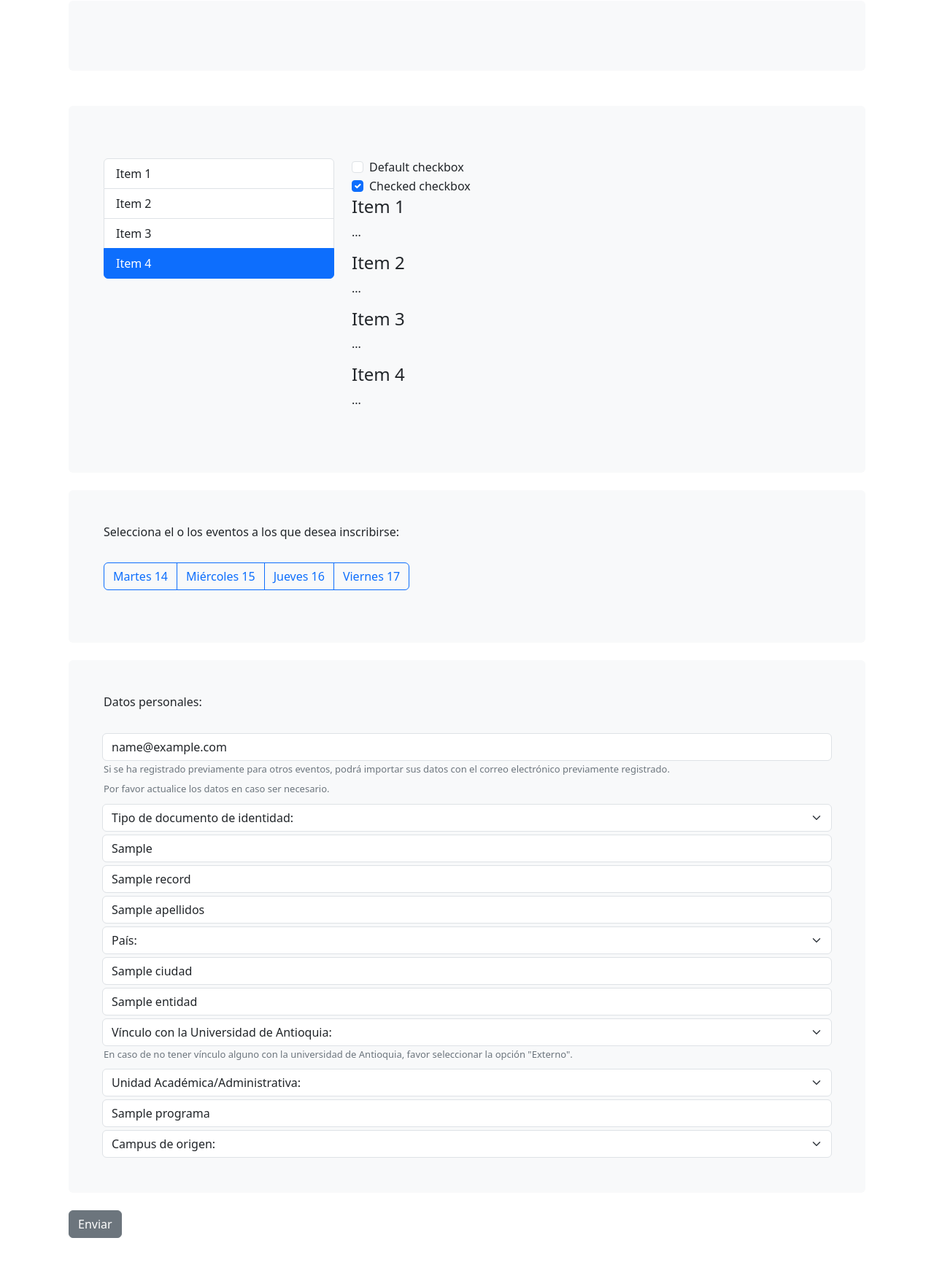
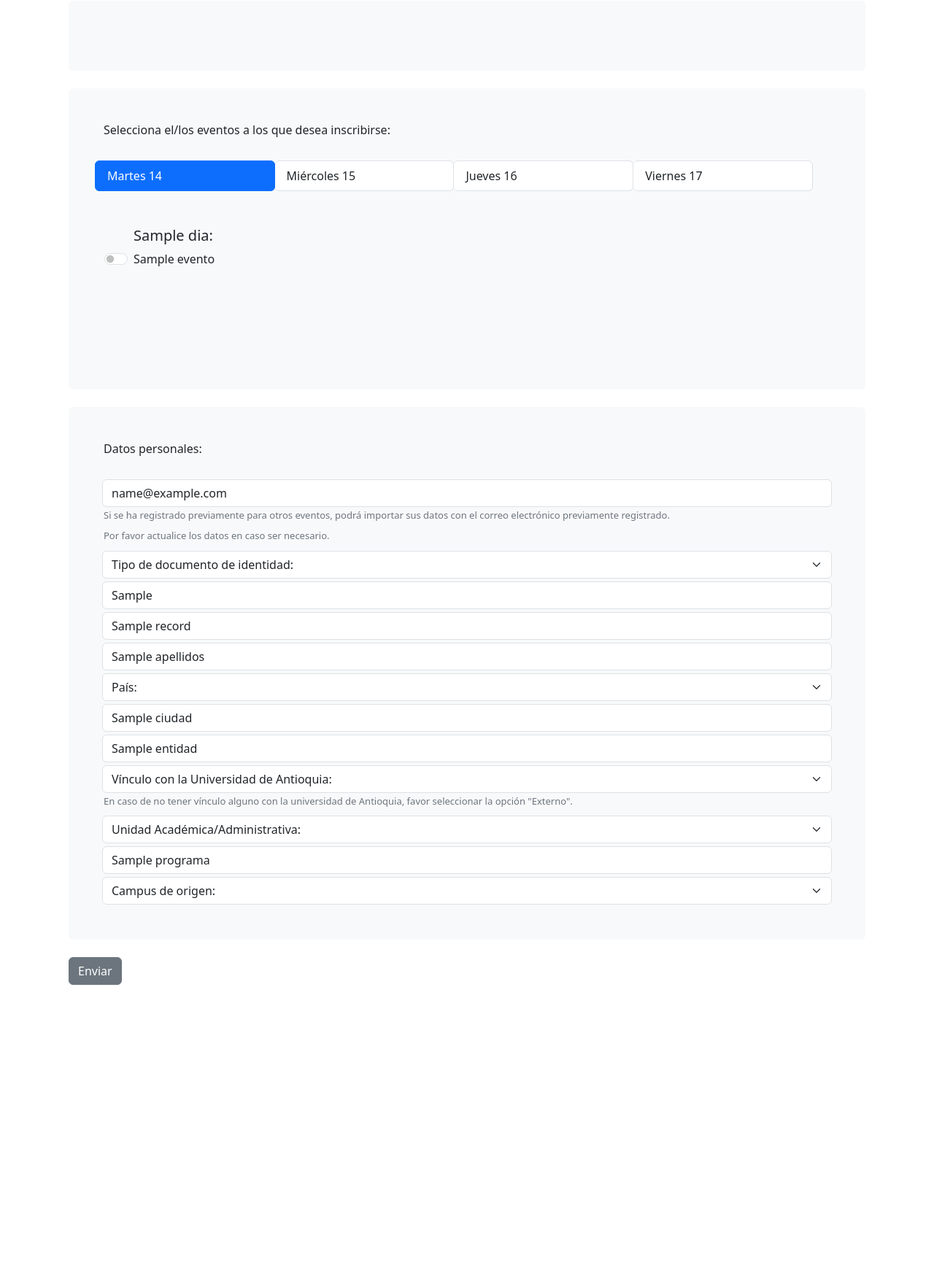
Before and after one commit to fedevergara/dri_toolbox, a Flask app: template templates/registro_eventos.html in a window 1280 px wide. Shown: the part 296-2041 px from the top of the page at 73% size. After the commit the page ends 1646 px from the top, so only its background shows below. Run offline with Flask 3, Linux system fonts and the light colour scheme; the template is opened without the code that fills it: most values are stand-ins (such as "Sample title", 1, 10 or a date in 2020); parts of the project's set-up code (start-up, migrations or seed data) failed here and were passed over.

Commit message:
Functional app

```diff
--- a/app.py
+++ b/app.py
@@ -1,5 +1,5 @@
 from utils.listas import tipos_documento, paises, vinculos, unidades, sedes
-from flask import Flask, request, render_template, jsonify
+from flask import Flask, request, render_template
 from utils.actualizacion_eventos import actualizar_eventos
 from pymongo import MongoClient, DESCENDING
 from utils.send_email import enviar_correo
@@ -8,9 +8,9 @@ from time import time
 import qrcode
 import json
 
-db_uri="mongodb://localhost:27017/"
-db_name="international"
-collection_name="events"
+db_uri = "mongodb://localhost:27017/"
+db_name = "international"
+collection_name = "events"
 
 dbclient = MongoClient(db_uri)
 db = dbclient[db_name]
@@ -21,10 +21,22 @@ app = Flask(__name__)
 
 registros_eventos = actualizar_eventos()
 
+eventos_por_dia = {}
+
+for evento in registros_eventos:
+    dia = evento['dia']
+    if dia in eventos_por_dia:
+        eventos_por_dia[dia].append(evento)
+    else:
+        eventos_por_dia[dia] = [evento]
+
 # Create a route
+
+
 @app.route("/inicio")
 def index():
     return render_template("index.html")
+
 
 @app.route("/registro_movilidad", methods=["GET", "POST"])
 def registro_movilidad():
@@ -40,7 +52,7 @@ def registro_movilidad():
         categoria = request.form['categoria']
 
         record = {
-            '_id':ObjectId(),
+            '_id': ObjectId(),
             "nombre": nombre_diligencia,
             "email": correo_diligencia,
             "telefono": telefono_diligencia,
@@ -59,39 +71,11 @@ def registro_movilidad():
 def buscar_correo():
     email = request.args.get('email')
     document = collection.find_one({'email': email},
-        sort=[( '_id', DESCENDING )])
+                                   sort=[('_id', DESCENDING)])
 
     response = json.dumps(document, default=str, ensure_ascii=False)
     return response
 
-@app.route('/filtrar_eventos')
-def filtrar_eventos():
-    parametro = request.args.get('dia')  # Cambia 'dia' a 'valor'
-
-    # Separa el valor en 'accion' y 'labelText'
-    accion, labelText = parametro.split('-')
-
-    # Realiza acciones basadas en 'accion' y 'labelText'
-    if accion == 'add':
-        # Realiza acciones para añadir el elemento
-        dia_seleccionado = labelText
-        eventos_filtrados = [evento for evento in registros_eventos if dia_seleccionado in evento['dia']]
-    elif accion == 'del':
-        # Realiza acciones para eliminar el elemento
-        dia_seleccionado = labelText
-        eventos_filtrados = [evento for evento in registros_eventos if dia_seleccionado not in evento['dia']]
-
-    response = json.dumps(eventos_filtrados, default=str, ensure_ascii=False)
-
-    print(response)
-
-    return render_template('registro_eventos.html', eventos=response, tipos_documento=tipos_documento, paises=paises, vinculos=vinculos, unidades=unidades, sedes=sedes, record=None)
-
-
-
-    #response = json.dumps(document, default=str, ensure_ascii=False)
-    #response = {"día": dia}
-    #return response
 
 @app.route('/registro_eventos', methods=['GET', 'POST'])
 def registro_eventos():
@@ -109,7 +93,7 @@ def registro_eventos():
             "email": email,
             "eventos": {"$in": evento},
             "numero_documento_identidad": documento_identidad
-            })
+        })
 
         if existing_record:
             error = "Ya existe un registro para el/los eventos seleccionados con este correo electrónico y número de documento."
@@ -160,7 +144,16 @@ def registro_eventos():
 
             if error:
                 # Devuelve el formulario con el mensaje de error y los valores ingresados
-                return render_template('registro_eventos.html', eventos=registros_eventos, tipos_documento=tipos_documento, paises=paises, vinculos=vinculos, unidades=unidades, sedes=sedes, record=record, error=error)
+                return render_template(
+                    'registro_eventos.html',
+                    eventos=eventos_por_dia,
+                    tipos_documento=tipos_documento,
+                    paises=paises, vinculos=vinculos,
+                    unidades=unidades,
+                    sedes=sedes,
+                    record=record,
+                    error=error
+                )
 
             else:
                 form_success = True
@@ -170,10 +163,9 @@ def registro_eventos():
             del record['_id']
             del record['registro']
 
-
     # Enviar correo electrónico con el código QR
     if form_success:
-        dehydrated_record =  {
+        dehydrated_record = {
             "email": record['email'],
             "numero_documento_identidad": record['numero_documento_identidad'],
             "nombres": record['nombres'],
@@ -181,33 +173,48 @@ def registro_eventos():
         }
 
         # Genera el código QR
-        QR =  record['email'].replace('.','') + '.png'
+        QR = record['email'].replace('.', '') + '.png'
         PATH = "./images/QRs/"
 
         img = qrcode.make(str(dehydrated_record))
-        img.save(PATH+QR)
+        img.save(PATH + QR)
 
         try:
             # Enviar correo electrónico con el código QR
             qr_url = PATH + QR
-            #enviar_correo(record['email'], f"Registro exitoso De País en País - {dehydrated_record['email']}", dehydrated_record, qr_url, record["eventos"])
+            enviar_correo(record['email'], f"Registro exitoso De País en País - {dehydrated_record['email']}", dehydrated_record, qr_url, record["eventos"])
         except Exception as e:
             print("Error al enviar el correo electrónico:", e)
 
-
     # Renderiza el formulario sin errores
-    return render_template('registro_eventos.html', eventos=registros_eventos, tipos_documento=tipos_documento, paises=paises, vinculos=vinculos, unidades=unidades, sedes=sedes, record=record, error=error, form_success=form_success)
+    return render_template(
+        'registro_eventos.html',
+        eventos=eventos_por_dia,
+        tipos_documento=tipos_documento,
+        paises=paises,
+        vinculos=vinculos,
+        unidades=unidades,
+        sedes=sedes,
+        record=record,
+        error=error,
+        form_success=form_success
+    )
 
 # Errors handlers
 # Invalid URL
+
+
 @app.errorhandler(404)
-def page_not_found(e):
+def page_not_found():
     return render_template("404.html"), 404
 
 # Internal server error
+
+
 @app.errorhandler(500)
-def page_not_found(e):
+def internal_server_error():
     return render_template("505.html"), 500
+
 
 if __name__ == "__main__":
     app.run(host="0.0.0.0", port=5000, debug=True)
--- a/static/js/filtro_eventos.js
+++ /dev/null
@@ -1,70 +0,0 @@
-function FiltroEventos() {
-    // Selecciona todos los elementos checkbox por su clase ".btn-check"
-    const checkboxes = document.querySelectorAll(".btn-check");
-    const eventosContainer = document.getElementById("eventos-container"); // Obtén el contenedor de eventos
-
-    checkboxes.forEach(checkbox => {
-        checkbox.addEventListener("change", function () {
-            if (this.checked) {
-                // Checkbox presionado
-                const label = document.querySelector(`label[for="${this.id}"]`);
-                if (label) {
-                    const labelText = label.textContent;
-                    console.log(`Checkbox ${this.id} presionado. Nombre del botón: ${labelText}`);
-                    const valor = `add-${labelText}`;
-                    // Envía una solicitud AJAX al servidor con el valor del checkbox
-                    enviarSolicitudAjax(valor, actualizarEventos);
-                }
-            } else {
-                // Checkbox deseleccionado
-                const label = document.querySelector(`label[for="${this.id}"]`);
-                if (label) {
-                    const labelText = label.textContent;
-                    console.log(`Checkbox ${this.id} deseleccionado. Nombre del botón: ${labelText}`);
-                    const valor = `del-${labelText}`; // Agregar 'del' al valor
-                    enviarSolicitudAjax(valor, actualizarEventos);
-                }
-            }
-        });
-    });
-
-    function actualizarEventos(eventosFiltrados) {
-        // Limpia el contenedor de eventos
-        eventosContainer.innerHTML = '';
-
-        // Agrega eventos filtrados al contenedor
-        for (const evento of eventosFiltrados) {
-            const div = document.createElement('div');
-            div.className = 'form-check form-switch';
-            div.innerHTML = `
-                <input class="form-check-input" type="checkbox" id="evento_${evento.id}" name="eventos" value="${evento.valor}" ${evento.checked ? 'checked' : ''}>
-                <label class="form-check-label" for="evento_${evento.id}">${evento.evento}</label>
-                <i class="bi bi-info-circle"></i>
-            `;
-
-            eventosContainer.appendChild(div);
-        }
-    }
-}
-
-
-function enviarSolicitudAjax(valorCheckbox, callback) {
-    const xhr = new XMLHttpRequest();
-
-    // Define la ruta de la solicitud AJAX, reemplaza '/ruta_al_servidor' con la ruta correcta
-    xhr.open("GET", "/filtrar_eventos?dia=" + valorCheckbox, true);
-
-    xhr.onreadystatechange = function () {
-        if (xhr.readyState === 4 && xhr.status === 200) {
-            console.log('Respuesta del servidor:', xhr.responseText);
-            const data = JSON.parse(xhr.responseText);
-            callback(data);
-        }
-    };
-
-    // Envía la solicitud AJAX
-    xhr.send();
-}
-
-// Añade el evento 'load' para llamar a la función FiltroEventos cuando la página se cargue completamente
-window.addEventListener("load", FiltroEventos);
--- a/templates/base_clean.html
+++ b/templates/base_clean.html
@@ -5,9 +5,24 @@
     <meta name="viewport" content="width=device-width, initial-scale=1">
     <title>Tool Box - Dirección de Relaciones Internacionales - UdeA</title>
     <link href="https://cdn.jsdelivr.net/npm/bootstrap@5.3.2/dist/css/bootstrap.min.css" rel="stylesheet" integrity="sha384-T3c6CoIi6uLrA9TneNEoa7RxnatzjcDSCmG1MXxSR1GAsXEV/Dwwykc2MPK8M2HN" crossorigin="anonymous">
+
+    <style>
+      /* Estilo para la sección de desplazamiento */
+      .scrollable-section {
+          width: auto; /* Ancho de la sección */
+          height: 200px; /* Altura de la sección */
+          overflow: auto; /* Agrega barras de desplazamiento cuando sea necesario */
+          border: 1px solid #cccccc00; /* Un borde para la sección (opcional) */
+      }
+      .elemento-evento {
+        margin-left: auto; /* Esto empujará los elementos hacia la derecha */
+    }
+    </style>
+
   </head>
   <body>
     <br/>
+
     <div class="container">
         {% block content %}
         {% endblock %}
--- a/templates/eventos.html
+++ b/templates/eventos.html
@@ -1,34 +1,28 @@
 <div class="row">
-    <div class="col-4">
-      <div id="list-example" class="list-group">
-        <a class="list-group-item list-group-item-action" href="#list-item-1">Item 1</a>
-        <a class="list-group-item list-group-item-action" href="#list-item-2">Item 2</a>
-        <a class="list-group-item list-group-item-action" href="#list-item-3">Item 3</a>
-        <a class="list-group-item list-group-item-action" href="#list-item-4">Item 4</a>
-      </div>
+    <div class="row">
+        <div id="list-example" class="list-group list-group-horizontal">
+        <a class="list-group-item list-group-item-action rounded" href="#list-item-1">Martes 14</a>
+        <a class="list-group-item list-group-item-action rounded" href="#list-item-2">Miércoles 15</a>
+        <a class="list-group-item list-group-item-action rounded" href="#list-item-3">Jueves 16</a>
+        <a class="list-group-item list-group-item-action rounded" href="#list-item-4">Viernes 17</a>
+        </div>
     </div>
-    <div class="col-8">
-      <div data-bs-spy="scroll" data-bs-target="#list-example" data-bs-smooth-scroll="true" class="scrollspy-example" tabindex="0">
-        <div class="form-check">
-            <input class="form-check-input" type="checkbox" value="" id="flexCheckDefault">
-            <label class="form-check-label" for="flexCheckDefault">
-              Default checkbox
-            </label>
-          </div>
-          <div class="form-check">
-            <input class="form-check-input" type="checkbox" value="" id="flexCheckChecked" checked>
-            <label class="form-check-label" for="flexCheckChecked">
-              Checked checkbox
-            </label>
-          </div>
-        <h4 id="list-item-1">Item 1</h4>
-        <p>...</p>
-        <h4 id="list-item-2">Item 2</h4>
-        <p>...</p>
-        <h4 id="list-item-3">Item 3</h4>
-        <p>...</p>
-        <h4 id="list-item-4">Item 4</h4>
-        <p>...</p>
-      </div>
+
+    <div class="auto"></br>
+        <div data-bs-spy="scroll" data-bs-target="#list-example" data-bs-smooth-scroll="true" class="scrollable-section" tabindex="0">
+            <div class="form-check form-switch">
+                {% for dia, eventos_dia in eventos.items() %}
+                    </br>
+                    <h5 id="list-item-{{ loop.index }}">{{ dia }}:</h5>
+                    {% for evento in eventos_dia %}
+                        <div class="elemento-evento">
+                            <input class="form-check-input" type="checkbox" id="evento_{{ evento.ecard }}" name="eventos" value="{{ evento.evento }}" {% if evento.evento in record.eventos %} checked {% endif %}>
+                            <label class="form-check-label" for="evento_{{ evento.ecard }}">{{ evento.evento }}</label>
+                            <i class="bi bi-info-circle"></i>
+                        </div>
+                        {% endfor %}
+                {% endfor %}
+            </div></br>
+        </div>
     </div>
-  </div>
+</div>
--- a/templates/formulario_eventos.html
+++ b/templates/formulario_eventos.html
@@ -17,36 +17,8 @@
 
     <form action="/registro_eventos" method="POST" id="registro_eventos">
         <div class="form-section bg-body-tertiary p-5 rounded">
-            </br>
+            <p class="h6">Selecciona el/los eventos a los que desea inscribirse:</p></br>
             {% include "eventos.html" %}
-            </br>
-        </div></br>
-
-        <div class="form-section bg-body-tertiary p-5 rounded">
-            <p class="h6">Selecciona el o los eventos a los que desea inscribirse:</p></br>
-
-            <div class="btn-group" role="group" aria-label="Basic checkbox toggle button group">
-                <input type="checkbox" class="btn-check" id="btncheck1" autocomplete="off">
-                <label class="btn btn-outline-primary" for="btncheck1">Martes 14</label>
-
-                <input type="checkbox" class="btn-check" id="btncheck2" autocomplete="off">
-                <label class="btn btn-outline-primary" for="btncheck2">Miércoles 15</label>
-
-                <input type="checkbox" class="btn-check" id="btncheck3" autocomplete="off">
-                <label class="btn btn-outline-primary" for="btncheck3">Jueves 16</label>
-
-                <input type="checkbox" class="btn-check" id="btncheck4" autocomplete="off">
-                <label class="btn btn-outline-primary" for="btncheck4">Viernes 17</label>
-            </div></br></br>
-
-            <div id="eventos-container"></div>
-
-            <div id="modal" class="modal">
-                <div class="modal-content">
-                    <span class="close-modal">&times;</span>
-                    <img id="modal-image" src="" alt="Imagen del evento">
-                </div>
-            </div>
         </div>
         </br>
         <div class="form-section bg-body-tertiary p-5 rounded">
@@ -119,11 +91,6 @@
         </div>
 
     <script src="/static/js/buscar_correo.js"></script>
-    <script src="/static/js/filtro_eventos.js"></script>
-
-    <script>
-        window.addEventListener("load", FiltroEventos);
-    </script>
 
     </form></br></br>
 
--- a/templates/index.html
+++ b/templates/index.html
@@ -5,6 +5,7 @@
         <div class="bg-body-tertiary p-5 rounded">
         <h1>¡Bienvenido!</h1>
         <p class="lead">Esta es una página de pruebas para el toolbox de la Dirección de Relaciones Internacionales de la Universidad de Antioquia.</p>
-        </div>
+        </div><br/>
+
     </main>
 {% endblock %}
--- a/templates/registro_eventos.html
+++ b/templates/registro_eventos.html
@@ -10,7 +10,6 @@
 
   </div>
   </br>
-  </br>
   {% include "formulario_eventos.html" %}
 
 </main>
```
Also changed, not shown: utils/actualizacion_eventos.py (+13 -9 lines), utils/listas.py (+49 -4 lines), utils/send_email.py (+8 -6 lines).
